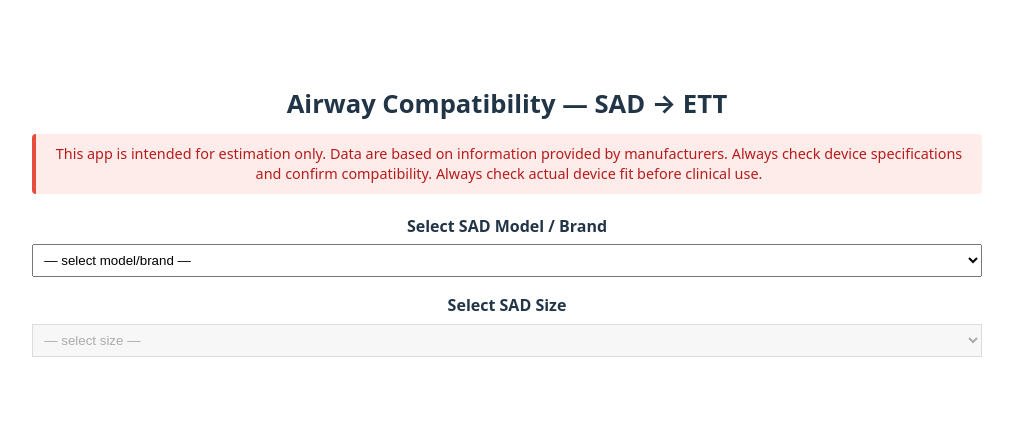
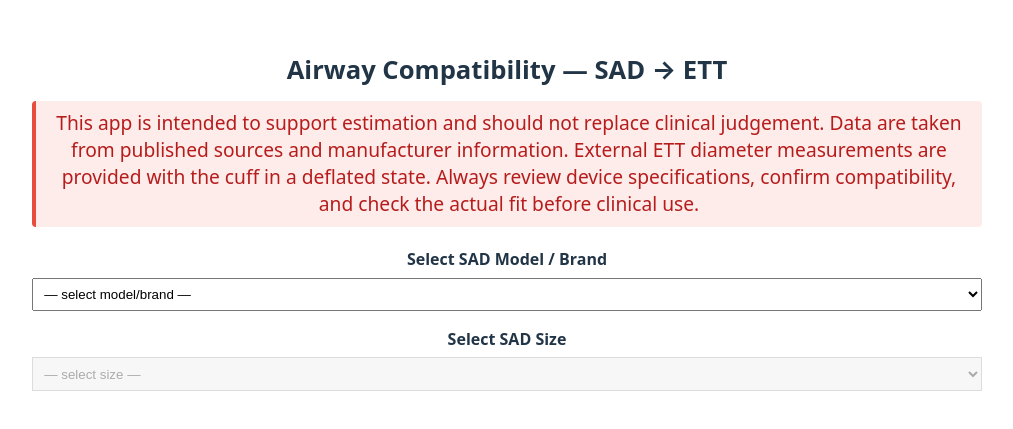
Before and after one commit to Propofoletal/airway-db, a Vue app: page / in a window 1280 px wide. Shown: the part 177-606 px from the top of the page, without its empty margins (133-1146 px from the left). Built offline with nearby package versions, Linux system fonts and the light colour scheme.

Commit message:
discl update]

```diff
--- a/src/App.vue
+++ b/src/App.vue
@@ -220,10 +220,10 @@ const tableRows = computed(() => {
     <h1>Airway Compatibility — SAD → ETT</h1>
 
     <p class="disclaimer">
-      This app is intended for estimation only.
-      Data are based on information provided by manufacturers.
-      Always check device specifications and confirm compatibility.
-      Always check actual device fit before clinical use.
+      This app is intended to support estimation and should not replace clinical judgement.
+      Data are taken from published sources and manufacturer information.
+      External ETT diameter measurements are provided with the cuff in a deflated state.
+      Always review device specifications, confirm compatibility, and check the actual fit before clinical use.
     </p>
 
     <p v-if="loadError" class="error">{{ loadError }}</p>
@@ -325,7 +325,7 @@ h1 { font-size: 1.6rem; margin-bottom: 1rem; }
 
 .disclaimer {
   margin: 0.5rem 0 1.25rem;
-  font-size: 0.9rem;
+  font-size: 1.2rem;
   line-height: 1.4;
   color: #b71c1c;
   background: #fdecea;
```
